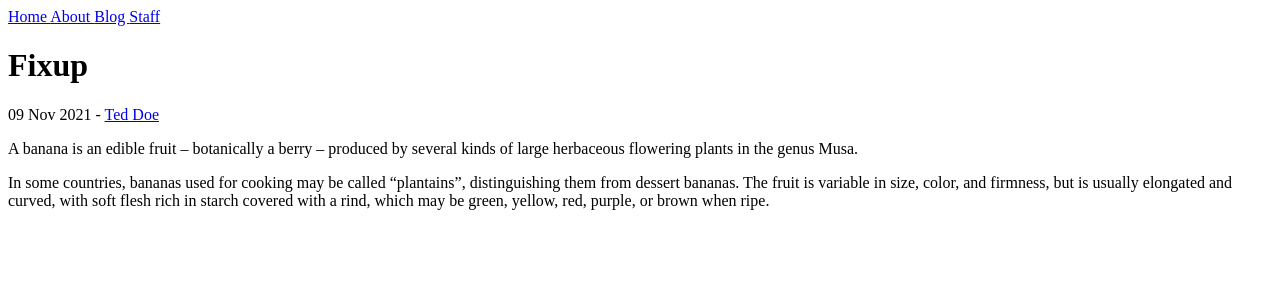
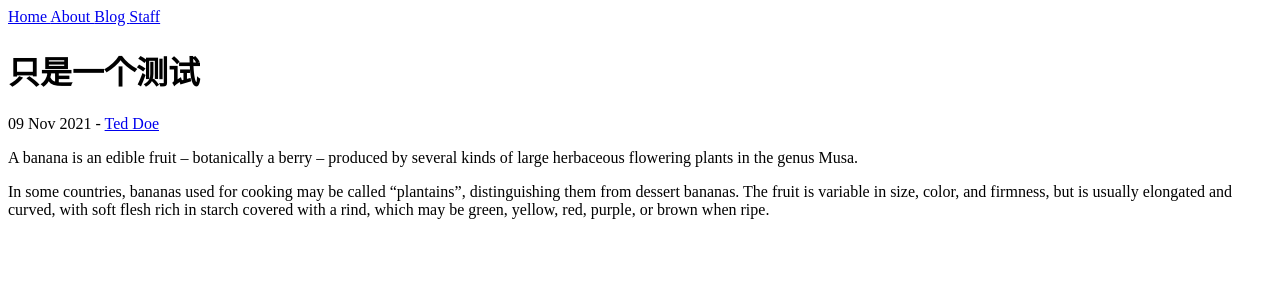
Before and after one commit to tibethero/tibethero.github.io, a Jekyll site: the page built from _posts/2021-11-09-fixup.md, in a window 1280 px wide. Shown: the top 300 px of the page. Built offline with Jekyll 4.4.1, drawn with Linux system fonts in a browser that asks for light colours.

Commit message:
Update 2021-11-09-fixup.md

```diff
--- a/_posts/2021-11-09-fixup.md
+++ b/_posts/2021-11-09-fixup.md
@@ -1,6 +1,7 @@
 ---
 layout: post
 author: ted
+title: 只是一个测试
 ---
 A banana is an edible fruit – botanically a berry – produced by several kinds
 of large herbaceous flowering plants in the genus Musa.
```
